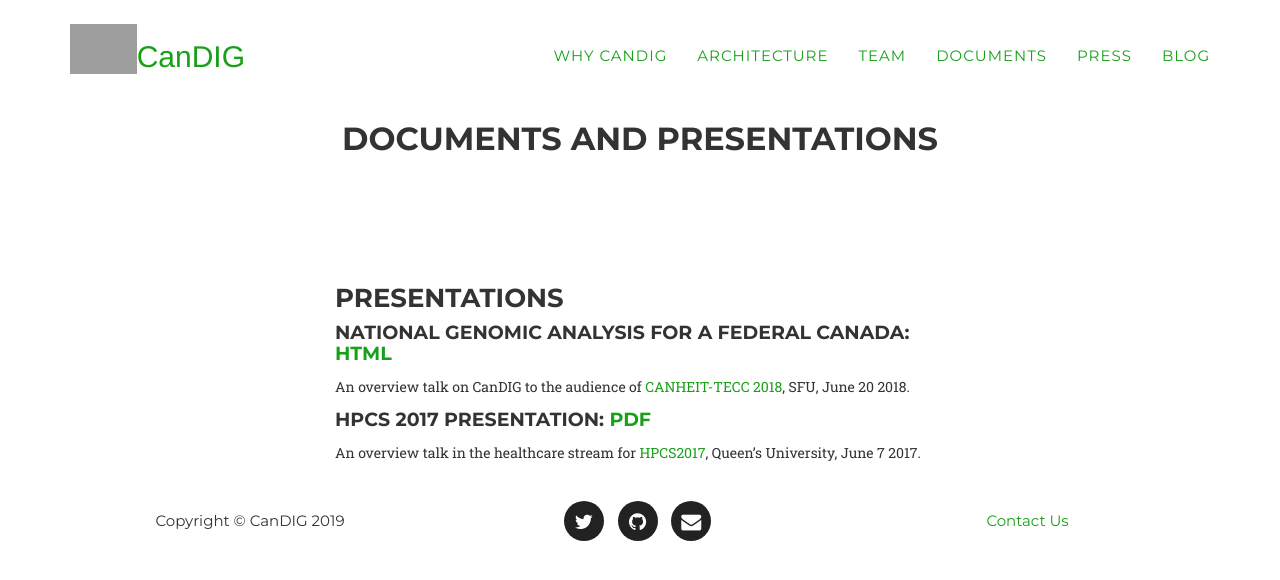
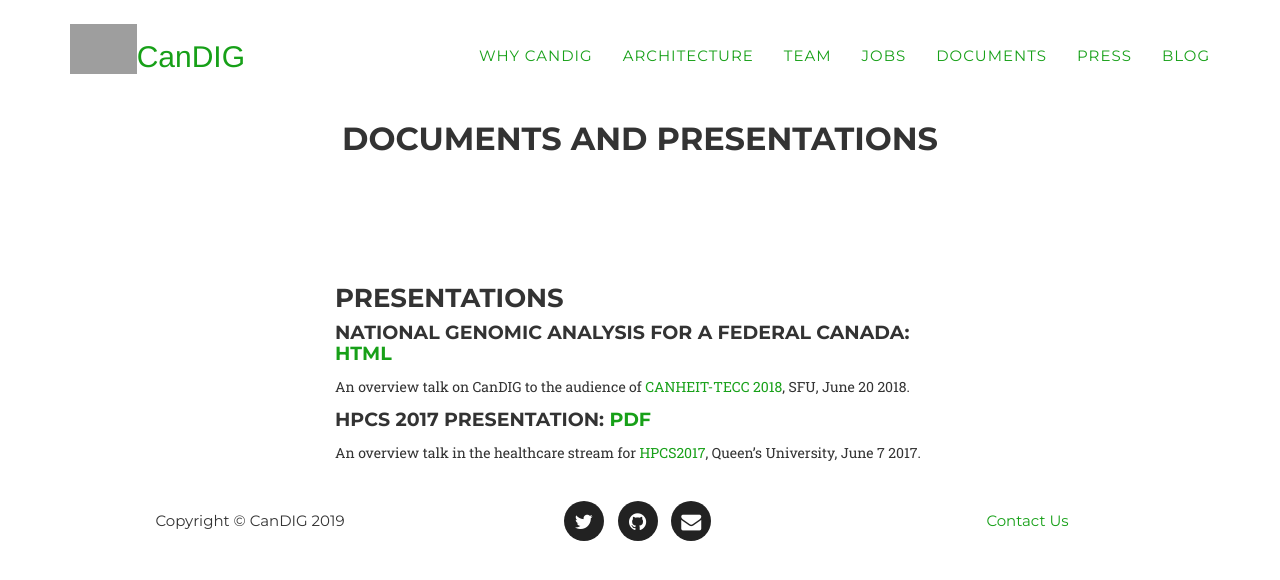
Before and after one commit to CanDIG/candig.github.io, a Jekyll site: the page built from _pages/documents.md, in a window 1280 px wide. Shown: the top 580 px of the page. Built offline with Jekyll 4.4.1, drawn with Linux system fonts in a browser that asks for light colours; some web fonts are replaced; grey boxes are pictures that could not be loaded.

Commit message:
Link jobs page from header

```diff
--- a/_includes/nav.html
+++ b/_includes/nav.html
@@ -28,6 +28,9 @@
                         <a href="/team.html">Team</a>
                     </li>
                     <li>
+                        <a href="/jobs.html">Jobs</a>
+                    </li>
+                    <li>
                         <a href="/documents.html">Documents</a>
                     </li>
                     <li>
```
